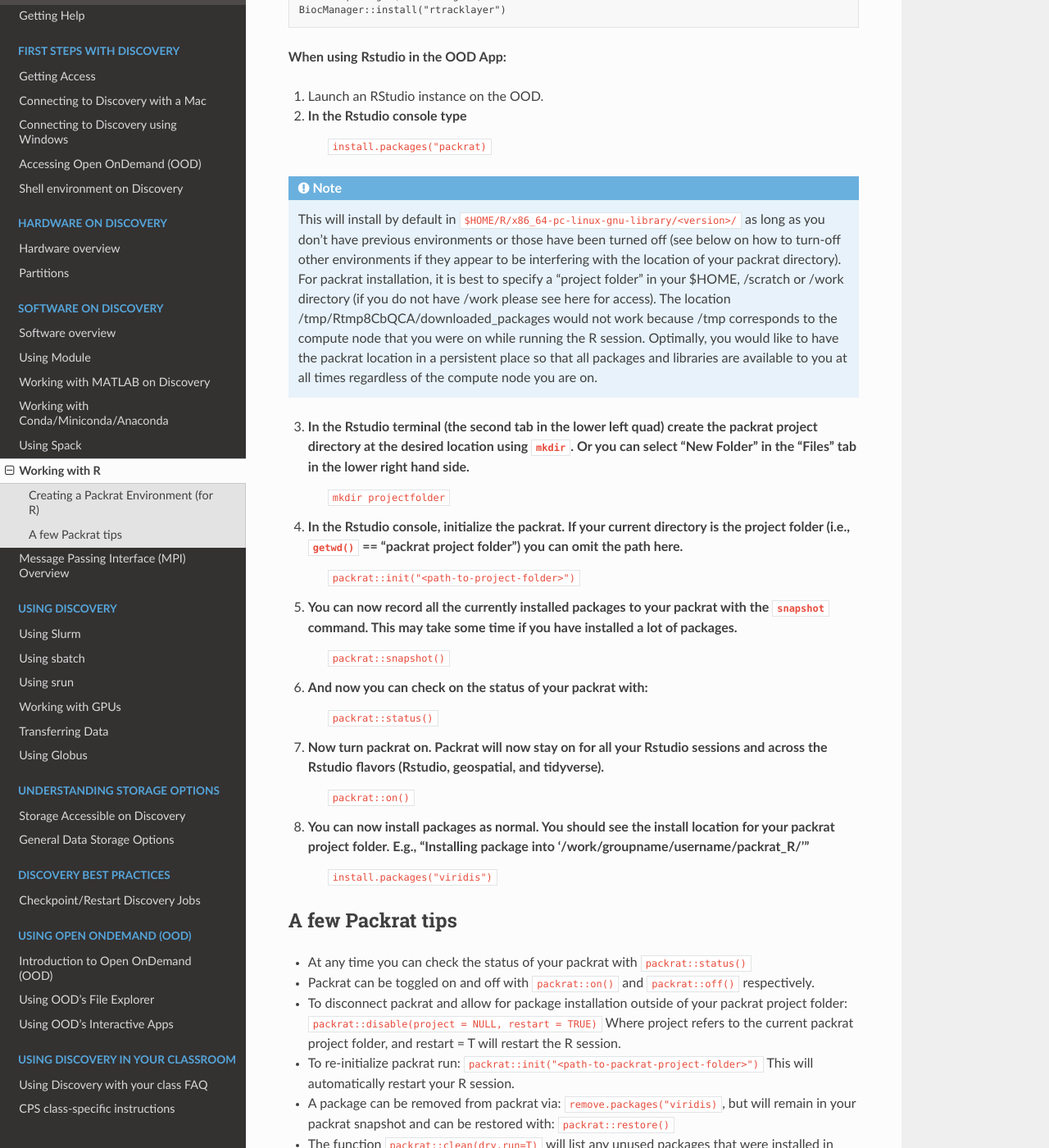
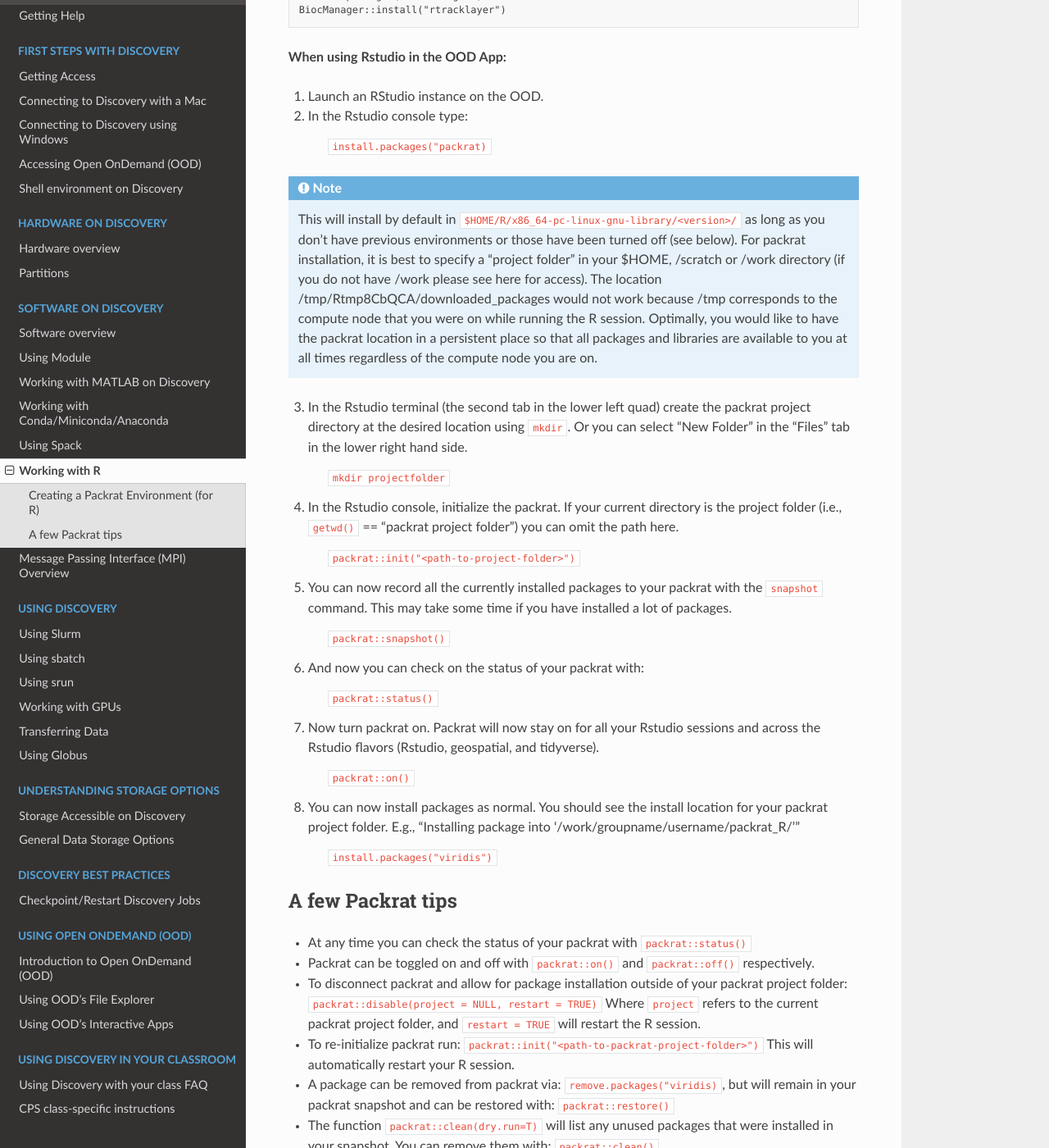
Before and after one commit to northeastern-rc/rc-public-documentation, a Sphinx documentation site: the page built from docs/source/software/r.rst, in a window 1280 px wide and 1400 px high, scrolled down 1094 px. Shown: the whole window at 82% size. Built offline with Sphinx 7.4.7 and the Read the Docs theme 2.0.0, drawn with Linux system fonts in a browser that asks for light colours; some of the changed text lies outside the part shown.

Commit message:
last one

```diff
--- a/docs/source/software/r.rst
+++ b/docs/source/software/r.rst
@@ -33,29 +33,37 @@
 **When using Rstudio in the OOD App:**
 
 1. Launch an RStudio instance on the OOD.
-2. In the Rstudio console type
+2. In the Rstudio console type:
+
          ``install.packages("packrat)``
 
 .. note::
-        This will install by default in ``$HOME/R/x86_64-pc-linux-gnu-library/<version>/`` as long as you don't have previous environments or those have been turned off (see below on how to turn-off other environments if they appear to be interfering with the location of your packrat directory). For packrat installation, it is best to specify a "project folder" in your $HOME, /scratch or /work directory (if you do not have /work please see here for access). The location /tmp/Rtmp8CbQCA/downloaded_packages would not work because /tmp corresponds to the compute node that you were on while running the R session. Optimally, you would like to have the packrat location in a persistent place so that all packages and libraries are available to you at all times regardless of the compute node you are on.
+        This will install by default in ``$HOME/R/x86_64-pc-linux-gnu-library/<version>/`` as long as you don't have previous environments or those have been turned off (see below). For packrat installation, it is best to specify a "project folder" in your $HOME, /scratch or /work directory (if you do not have /work please see here for access). The location /tmp/Rtmp8CbQCA/downloaded_packages would not work because /tmp corresponds to the compute node that you were on while running the R session. Optimally, you would like to have the packrat location in a persistent place so that all packages and libraries are available to you at all times regardless of the compute node you are on.
 
 3. In the Rstudio terminal (the second tab in the lower left quad) create the packrat project directory at the desired location using ``mkdir``. Or you can select "New Folder" in the "Files" tab in the lower right hand side.
+
         ``mkdir projectfolder``
 
 4. In the Rstudio console, initialize the packrat. If your current directory is the project folder (i.e., ``getwd()`` == "packrat project folder") you can omit the path here.
+
         ``packrat::init("<path-to-project-folder>")``
 
 5. You can now record all the currently installed packages to your packrat with the ``snapshot`` command. This may take some time if you have installed a lot of packages.
+
         ``packrat::snapshot()``
 
 6. And now you can check on the status of your packrat with:
+
         ``packrat::status()``
 
 7. Now turn packrat on. Packrat will now stay on for all your Rstudio sessions and across the Rstudio flavors (Rstudio, geospatial, and tidyverse).
+
         ``packrat::on()``
 
 8. You can now install packages as normal. You should see the install location for your packrat project folder. E.g., "Installing package into ‘/work/groupname/username/packrat_R/'"
+
         ``install.packages("viridis")``
+
 
 A few Packrat tips
 ==================
@@ -64,7 +72,7 @@
 
 * Packrat can be toggled on and off with ``packrat::on()`` and ``packrat::off()`` respectively.
 
-* To disconnect packrat and allow for package installation outside of your packrat project folder: ``packrat::disable(project = NULL, restart = TRUE)`` Where project refers to the current packrat project folder, and restart = T will restart the R session.
+* To disconnect packrat and allow for package installation outside of your packrat project folder: ``packrat::disable(project = NULL, restart = TRUE)`` Where ``project`` refers to the current packrat project folder, and ``restart = TRUE`` will restart the R session.
 
 * To re-initialize packrat run: ``packrat::init("<path-to-packrat-project-folder>")`` This will automatically restart your R session.
 
```
Also changed, not shown: other parts of docs/source/software/r.rst (+1 -1 lines).
